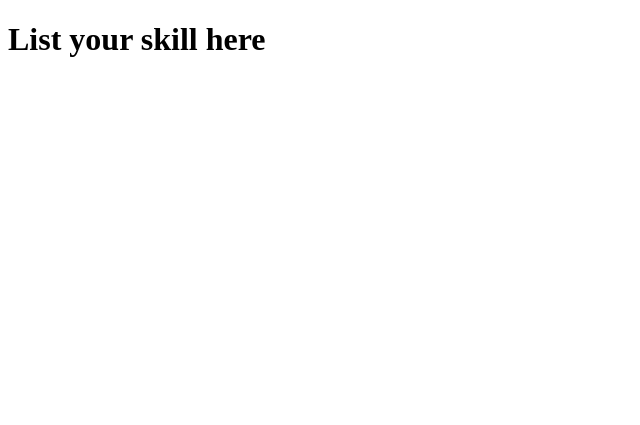
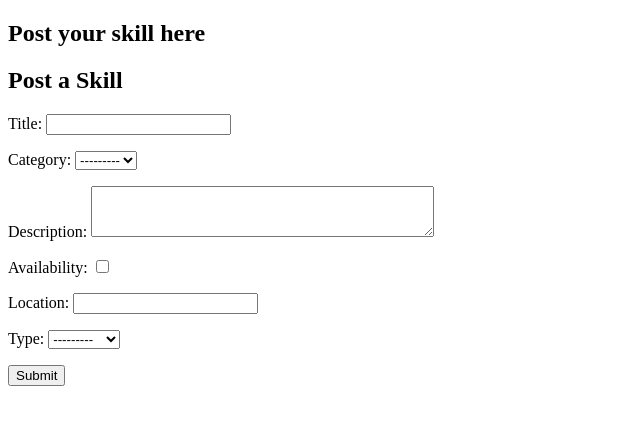
Before and after one commit to Jallala/SkillShare, a Django app: page /skills in a window 1280 px wide. Shown: the top 425 px of the page, without its empty margins (0-640 px from the left). Run offline with Django 5.2, Linux system fonts and the light colour scheme; data that the repository does not hold is empty.

Commit message:
saving skills

```diff
--- /dev/null
+++ b/skillswap_app/form.py
@@ -0,0 +1,11 @@
+from django import forms
+from .models import Skill
+
+class SkillForm(forms.ModelForm):
+    class Meta:
+        model = Skill
+        fields = ['title', 'category', 'description', 'availability', 'location', 'type']
+        widgets = {
+            'description': forms.Textarea(attrs={'rows': 3}),
+            'type': forms.Select(),
+        }
--- a/skillswap_app/templates/index.html
+++ b/skillswap_app/templates/index.html
@@ -8,7 +8,15 @@
 </head>
 
 <body>
-    <h1>List your skill here</h1>
+    <h2>Post your skill here</h2>
+    <div class="container">
+        <h2>Post a Skill</h2>
+        <form method="POST">
+            {% csrf_token %}
+            {{ form.as_p }}
+            <button type="submit">Submit</button>
+        </form>
+    </div>
 </body>
 
 </html>
--- a/skillswap_app/urls.py
+++ b/skillswap_app/urls.py
@@ -3,5 +3,6 @@ from skillswap_app import views
 
 
 urlpatterns = [
-    path('skills', views.index, name='index'),
+    path('skills', views.create_skill, name='create_skill'),
+    path('sample', views.sample_file, name='sample_file'),
 ]
--- a/skillswap_app/views.py
+++ b/skillswap_app/views.py
@@ -1,5 +1,23 @@
-from django.shortcuts import render
+from django.shortcuts import render, redirect
+from .form import SkillForm
+from django.contrib.auth.decorators import login_required
 
-# Create your views here.
-def index(request):
-    return render(request,'index.html')
+#@login_required
+def sample_file(request):
+    return render(request,'sample.html')
+
+
+def create_skill(request):
+    if request.method == 'POST':
+        form = SkillForm(request.POST)
+        print(request)
+        if form.is_valid():
+            skill = form.save(commit=False)
+            skill.user = request.user
+            print(request.user)
+            skill.save()
+
+            return redirect('sample_file')  # Or wherever you want
+    else:
+        form = SkillForm()
+    return render(request, 'index.html', {'form': form})
```
Also changed, not shown: skillswap_app/templates/sample.html (added, +14 -0 lines), skillswap_app/admin.py (line endings or trailing spaces).
